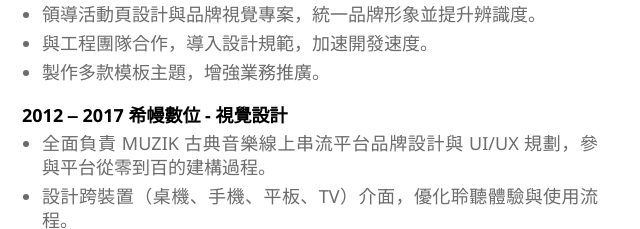
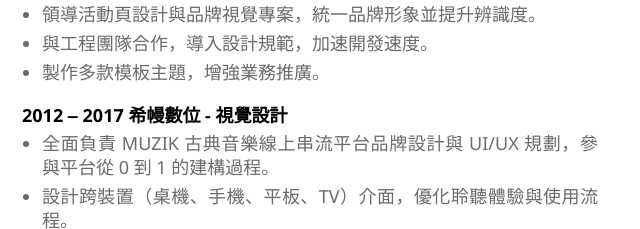
Before and after one commit to KappaChang/resume, a plain HTML site: page index.html in a window 1280 px wide. Shown: the part 827-1056 px from the top of the page, 522-1162 px from the left. Drawn offline with Linux system fonts and the light colour scheme.

Commit message:
更新履歷 2025-3

```diff
--- a/index.html
+++ b/index.html
@@ -131,7 +131,7 @@
 						<h3 class="resume-subtitle">2012 ‒ 2017 希幔數位 - 視覺設計</h3>
 						<!-- <div class="desc">主要負責 MUZIK 古典音樂線上平台整體品牌形像的規範與製作，工作內容從討論、規劃到執行皆有參與。其範圍包含官方網站前後台視覺與介面設計；手機、平板、電視介面設計；品牌活動文宣物、EDM、活動網頁設計(RWD、HTML、CSS)...等。</div> -->
 						<ul class="desc">
-							<li>全面負責 MUZIK 古典音樂線上串流平台品牌設計與 UI/UX 規劃，參與平台從零到百的建構過程。</li>
+							<li>全面負責 MUZIK 古典音樂線上串流平台品牌設計與 UI/UX 規劃，參與平台從 0 到 1 的建構過程。</li>
 							<li>設計跨裝置（桌機、手機、平板、TV）介面，優化聆聽體驗與使用流程。</li>
 							<li>製作各式行銷設計（EDM、活動頁、行銷宣傳物等），並協助觀察流量優化點擊率。</li>
 						</ul>
```
